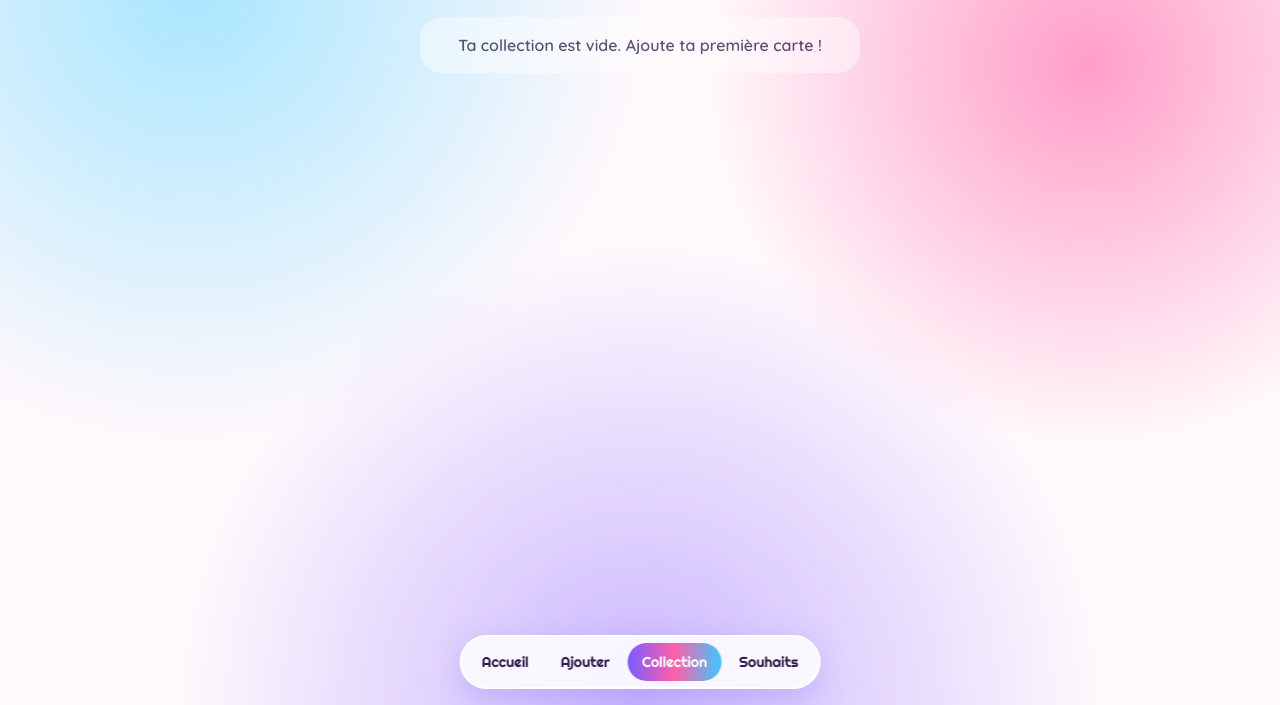
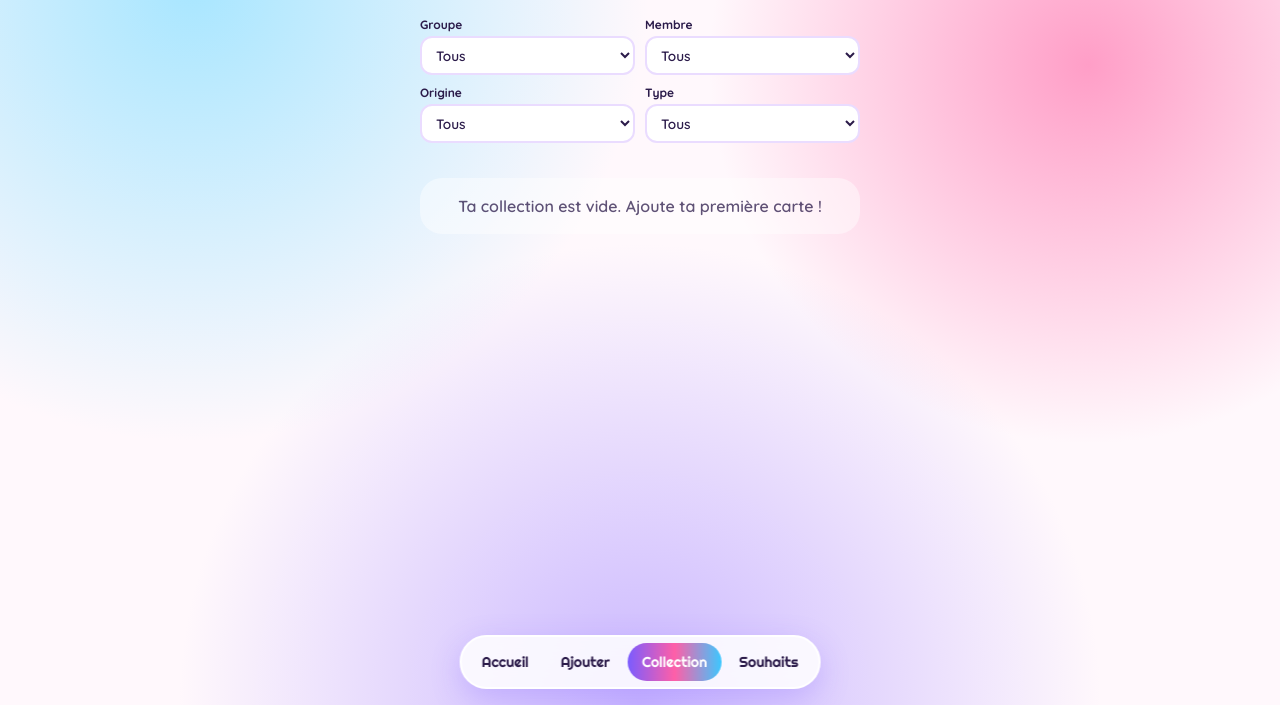
Before and after one commit to farahelazharitahmane-netizen/photocard-bank, a plain HTML site: page index.html in a window 1280 px wide. Both pictures are taken after a click on the tab "Collection". Shown: the part 95-800 px from the top of the page. Drawn offline with Linux system fonts and the light colour scheme.

Commit message:
Add files via upload

```diff
--- a/index.html
+++ b/index.html
@@ -378,6 +378,35 @@
   button.primary:hover, button.secondary:hover { transform: translateY(-2px); }
   button:focus-visible { outline: 3px solid var(--ink); outline-offset: 3px; }
 
+  /* ---------- Filtres ---------- */
+  .filters {
+    display: grid;
+    grid-template-columns: 1fr 1fr;
+    gap: 10px;
+    margin-bottom: 8px;
+  }
+
+  .filters label {
+    font-size: 0.75rem;
+    gap: 4px;
+    min-width: 0;
+  }
+
+  .filters select {
+    font-size: 0.85rem;
+    padding: 8px 10px;
+    border-radius: 12px;
+    width: 100%;
+  }
+
+  .filter-count {
+    margin: 0 0 14px;
+    font-size: 0.8rem;
+    font-weight: 700;
+    opacity: 0.7;
+    min-height: 1em;
+  }
+
   /* ---------- Listes ---------- */
   .list { display: grid; gap: 12px; }
 
@@ -647,6 +676,8 @@
       <h1>Collection</h1>
       <p class="subtitle">Toutes tes cartes, de la plus récente à la plus ancienne.</p>
     </header>
+    <div id="collFilters" class="filters"></div>
+    <p id="collCount" class="filter-count"></p>
     <div id="collection" class="list"></div>
   </section>
 
@@ -675,6 +706,8 @@
       <button type="submit" class="primary">Ajouter aux souhaits</button>
     </form>
 
+    <div id="wishFilters" class="filters"></div>
+    <p id="wishCount" class="filter-count"></p>
     <div id="wishList" class="list"></div>
   </section>
 
@@ -698,8 +731,12 @@
   let pendingPhoto = null;
   let lastAddedId = null;
 
+  // Valeurs des filtres choisis par l'utilisateur
+  const filters = { group: "", member: "", origin: "", type: "", wGroup: "", wStatus: "" };
+
   const $ = (id) => document.getElementById(id);
   const uid = () => Date.now().toString(36) + Math.random().toString(36).slice(2, 7);
+  const unique = (arr) => [...new Set(arr.filter(Boolean))].sort((a, b) => a.localeCompare(b, "fr"));
 
   /* Stockage local (IndexedDB) : tient bien les photos, contrairement à localStorage */
   const DB_NAME = "photocard-bank";
@@ -874,6 +911,80 @@
   }
 
   /* =========================================================
+     Filtres : les options viennent de ce qui est enregistré
+     ========================================================= */
+  function makeSelect(labelText, key, options, onChange) {
+    const label = document.createElement("label");
+    label.textContent = labelText;
+
+    const select = document.createElement("select");
+    const all = document.createElement("option");
+    all.value = "";
+    all.textContent = "Tous";
+    select.append(all);
+
+    options.forEach((o) => {
+      const opt = document.createElement("option");
+      opt.value = o;
+      opt.textContent = o;
+      select.append(opt);
+    });
+
+    // Si la valeur choisie n'existe plus (ex. plus aucune carte de ce groupe), on revient à « Tous »
+    select.value = options.includes(filters[key]) ? filters[key] : "";
+    filters[key] = select.value;
+
+    select.addEventListener("change", () => {
+      filters[key] = select.value;
+      onChange();
+    });
+
+    label.append(select);
+    return label;
+  }
+
+  function refreshColl() {
+    renderCollFilters();
+    renderCollection();
+  }
+
+  function refreshWish() {
+    renderWishFilters();
+    renderWishes();
+  }
+
+  function renderCollFilters() {
+    const box = $("collFilters");
+    box.innerHTML = "";
+    const c = state.collection;
+    const groups = unique(c.map((x) => x.group));
+    const members = unique(
+      c.filter((x) => !filters.group || x.group === filters.group).map((x) => x.member)
+    );
+    const origins = unique(c.map((x) => x.origin));
+    const types = unique(c.map((x) => x.type));
+
+    box.append(
+      makeSelect("Groupe", "group", groups, refreshColl),
+      makeSelect("Membre", "member", members, refreshColl),
+      makeSelect("Origine", "origin", origins, refreshColl),
+      makeSelect("Type", "type", types, refreshColl)
+    );
+  }
+
+  function renderWishFilters() {
+    const box = $("wishFilters");
+    box.innerHTML = "";
+    const groups = unique(state.wishes.map((w) => w.group));
+    const statuses = STATUSES.filter((s) => state.wishes.some((w) => w.status === s));
+
+    box.append(
+      makeSelect("Groupe", "wGroup", groups, refreshWish),
+      makeSelect("Statut", "wStatus", statuses, refreshWish)
+    );
+  }
+
+  /* =========================================================
      Collection
      ========================================================= */
   function toggleFav(id, button) {
@@ -891,13 +1002,33 @@
 
   function renderCollection() {
     const box = $("collection");
+    const count = $("collCount");
     box.classList.add("stagger");
+    box.innerHTML = "";
+
     if (state.collection.length === 0) {
+      count.textContent = "";
       box.innerHTML = '<div class="empty">Ta collection est vide. Ajoute ta première carte !</div>';
       return;
     }
-    box.innerHTML = "";
-    [...state.collection].reverse().forEach((c, i) => {
+
+    const visible = state.collection.filter(
+      (c) =>
+        (!filters.group || c.group === filters.group) &&
+        (!filters.member || c.member === filters.member) &&
+        (!filters.origin || c.origin === filters.origin) &&
+        (!filters.type || c.type === filters.type)
+    );
+
+    const active = Object.values(filters).slice(0, 4).some(Boolean);
+    count.textContent = active ? `${visible.length} carte(s) sur ${state.collection.length}` : "";
+
+    if (visible.length === 0) {
+      box.innerHTML = '<div class="empty">Aucune carte ne correspond à ces filtres.</div>';
+      return;
+    }
+
+    [...visible].reverse().forEach((c, i) => {
       const item = document.createElement("div");
       item.className = "card-item";
       item.style.setProperty("--i", i);
@@ -936,13 +1067,31 @@
      ========================================================= */
   function renderWishes() {
     const box = $("wishList");
+    const count = $("wishCount");
     box.classList.add("stagger");
+    box.innerHTML = "";
+
     if (state.wishes.length === 0) {
+      count.textContent = "";
       box.innerHTML = '<div class="empty">Aucune carte recherchée pour l\'instant.</div>';
       return;
     }
-    box.innerHTML = "";
-    state.wishes.forEach((w, i) => {
+
+    const visible = state.wishes.filter(
+      (w) =>
+        (!filters.wGroup || w.group === filters.wGroup) &&
+        (!filters.wStatus || w.status === filters.wStatus)
+    );
+
+    const active = !!(filters.wGroup || filters.wStatus);
+    count.textContent = active ? `${visible.length} souhait(s) sur ${state.wishes.length}` : "";
+
+    if (visible.length === 0) {
+      box.innerHTML = '<div class="empty">Aucun souhait ne correspond à ces filtres.</div>';
+      return;
+    }
+
+    visible.forEach((w, i) => {
       const item = document.createElement("div");
       item.className = "card-item";
       item.style.setProperty("--i", i);
@@ -965,7 +1114,7 @@
       select.addEventListener("change", () => {
         w.status = select.value;
         save();
-        renderWishes();
+        refreshWish();
       });
       meta.append(select);
 
@@ -1029,7 +1178,7 @@
     save();
     e.target.reset();
     showToast("Souhait ajouté");
-    renderWishes();
+    refreshWish();
   });
 
   $("cardForm").addEventListener("submit", (e) => {
@@ -1102,8 +1251,8 @@
      ========================================================= */
   function renderAll() {
     renderHome();
-    renderCollection();
-    renderWishes();
+    refreshColl();
+    refreshWish();
   }
 
   async function init() {
```
